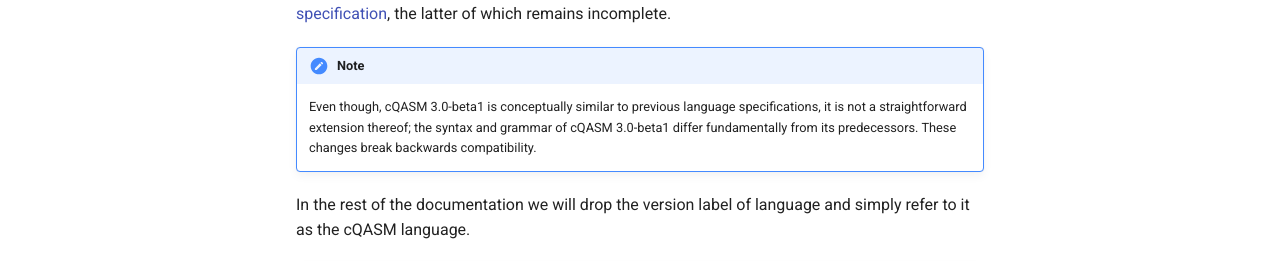
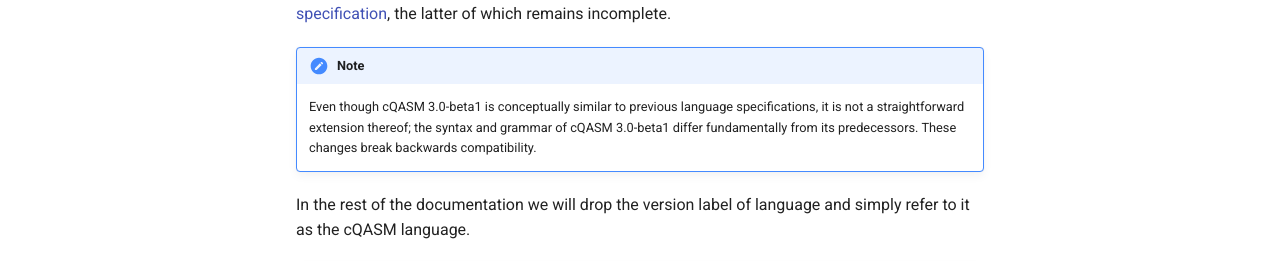
Before and after one commit to QuTech-Delft/cQASM-spec, an MkDocs documentation site: the page built from docs/index.md, in a window 1280 px wide. Shown: the part 320-581 px from the top of the page. Built offline with MkDocs 1.6.1 and Material for MkDocs 9.7.7, drawn with Linux system fonts in a browser that asks for light colours; comment, search, counter and statistics services are not loaded; the version menu is left out.

```diff
--- a/docs/index.md
+++ b/docs/index.md
@@ -5,7 +5,7 @@ cQASM 3.0-beta1 supersedes the [cQASM 1.[012] languages](https://libqasm.readthe
 
 !!! note
 
-    Even though, cQASM 3.0-beta1 is conceptually similar to previous language specifications, it is not a straightforward extension thereof; the syntax and grammar of cQASM 3.0-beta1 differ fundamentally from its predecessors. These changes break backwards compatibility.
+    Even though cQASM 3.0-beta1 is conceptually similar to previous language specifications, it is not a straightforward extension thereof; the syntax and grammar of cQASM 3.0-beta1 differ fundamentally from its predecessors. These changes break backwards compatibility.
 
 In the rest of the documentation we will drop the version label of language and simply refer to it as the cQASM language.
 
```
